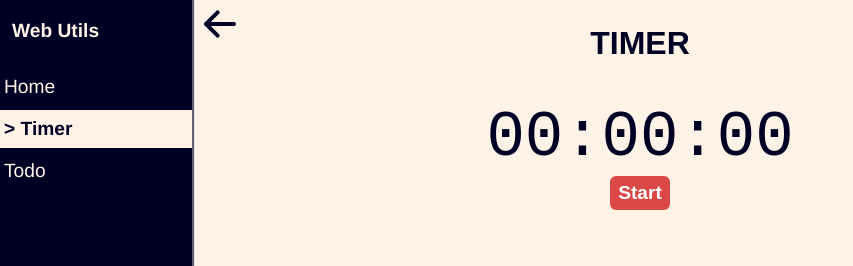
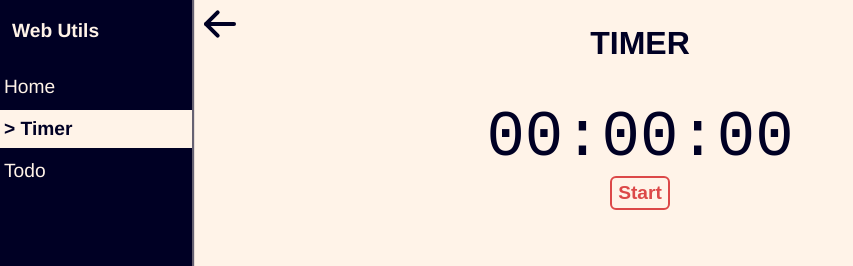
Before and after one commit to hee-develop/web-utils, a Vue app: page /#/timer in a window 1280 px wide. Shown: the top 266 px of the page, without its empty margins (0-853 px from the left). Built offline with nearby package versions, Linux system fonts and the light colour scheme.

Commit message:
change button color

```diff
--- a/src/styles/global.scss
+++ b/src/styles/global.scss
@@ -32,19 +32,19 @@ a {
   margin: 2px;
   border: 2px solid $colorBlack;
   border-radius: 6px;
-  background-color: white;
+  background-color: #0000;
   &:active {
     background-color: $colorBlack;
-    color: white;
+    color: $colorWhite;
   }
   // accent button
   &-emphasis {
-    color: white;
+    color: $colorAccent;
     border-color: $colorAccent;
-    background-color: $colorAccent;
+    background-color: transparent;
     &:active {
-      background-color: white;
-      color: $colorAccent;
+      background-color: $colorAccent;
+      color: $colorWhite;
     }
   }
 
```
